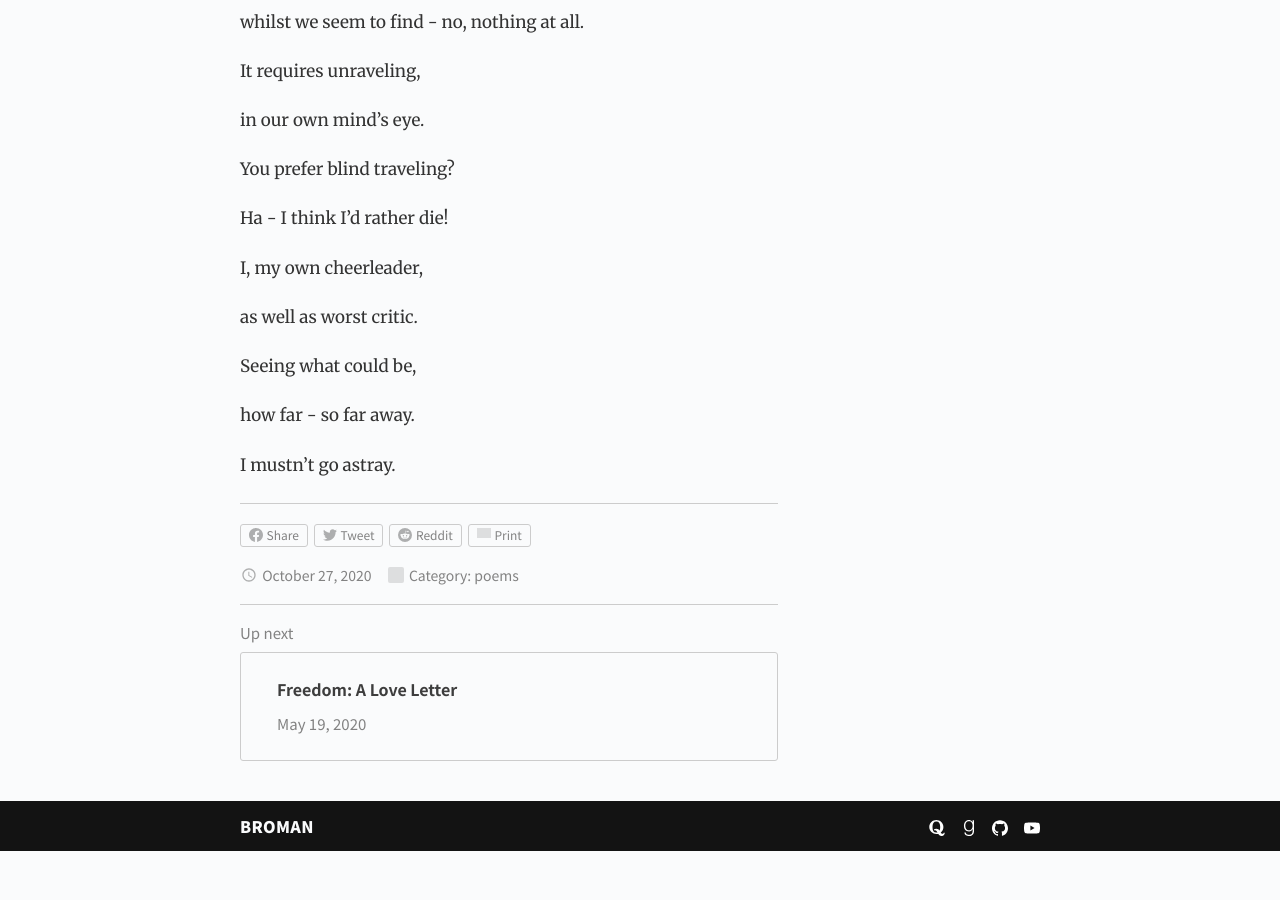
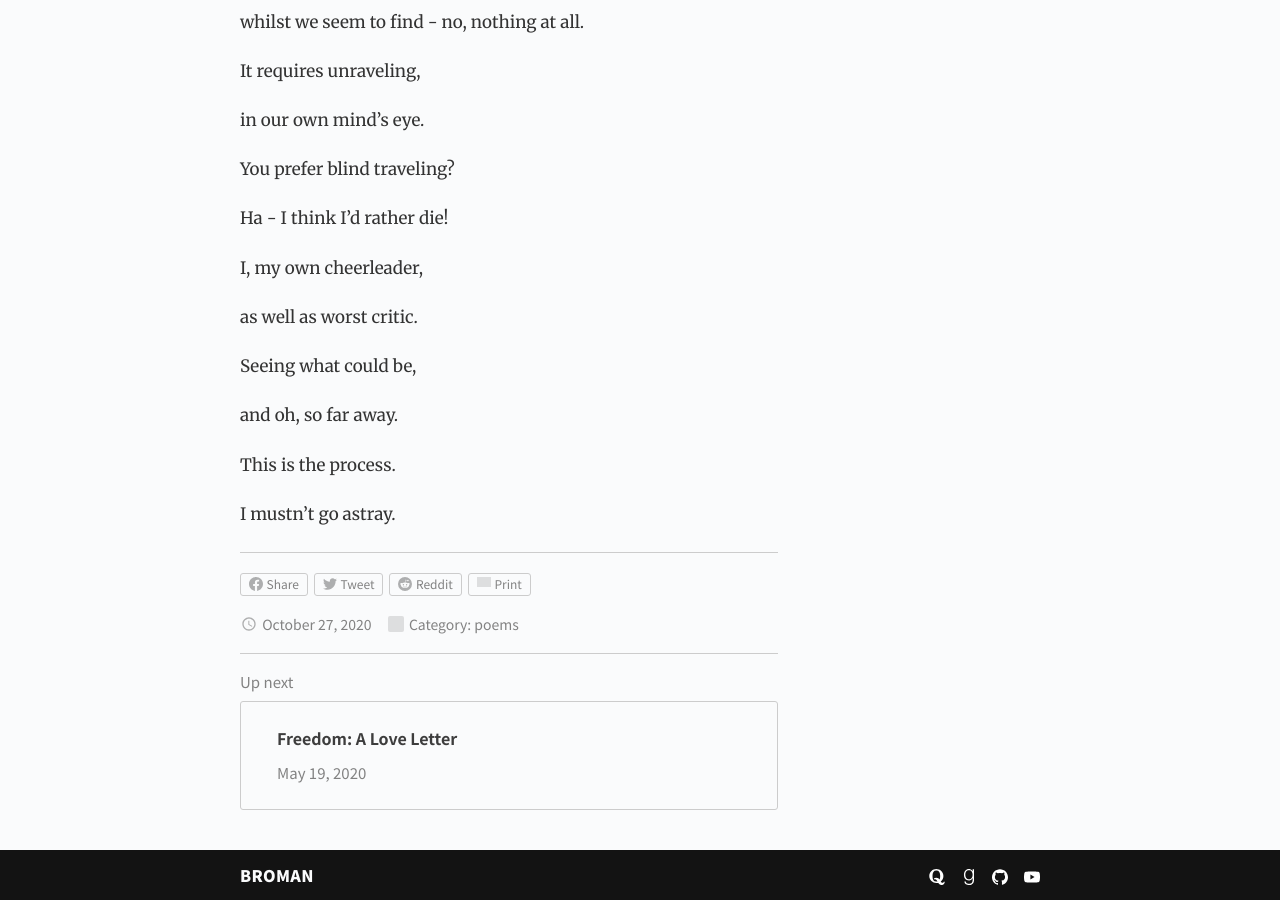
Before and after one commit to gdbroman/broman.blog, a Jekyll site: the page built from _posts/2020/2020-10-27-the-process.md, in a window 1280 px wide and 900 px high, scrolled down 1164 px. Built offline with Jekyll 4.4.1, drawn with Linux system fonts in a browser that asks for light colours; before the commit the page ends 2015 px from its top, so only the background shows below that; grey boxes are pictures that could not be loaded.

Commit message:
revision

```diff
--- a/_posts/2020/2020-10-27-the-process.md
+++ b/_posts/2020/2020-10-27-the-process.md
@@ -30,6 +30,8 @@ as well as worst critic.
 
 Seeing what could be,
 
-how far - so far away.
+and oh, so far away.
+
+This is the process.
 
 I mustn't go astray.
```
